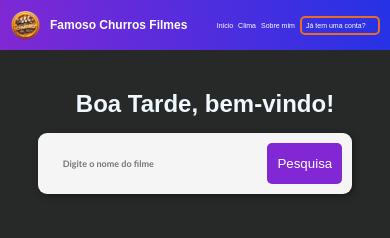
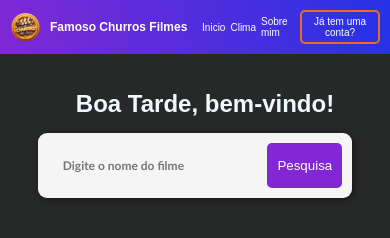
Before and after one commit to MateusSanfer/pesquisa-de-filmes, a plain HTML site: page index.html in a window 390 px wide. Drawn offline with Linux system fonts and the light colour scheme.

Commit message:
Add responsividade

```diff
--- a/src/css/styles.css
+++ b/src/css/styles.css
@@ -167,7 +167,7 @@ div.item img {
     justify-content: space-around;
     align-items: center;
     flex-direction: row;
-    font-size: 7px;
+    font-size: 10px;
   }
 
   .inscreva-se-btn{
@@ -188,15 +188,19 @@ div.item img {
 
   }
 
+  form button{
+
+  }
+
   #pesquisa{
-    font-size: 9px;
+    font-size: 12px;
   }
 
   .galo{
     font-size: 24px;
   }
   .item{
-    max-width: 100px;
+    max-width: 120px;
     font-size: 12px;
     padding: 5px;
   }
```
